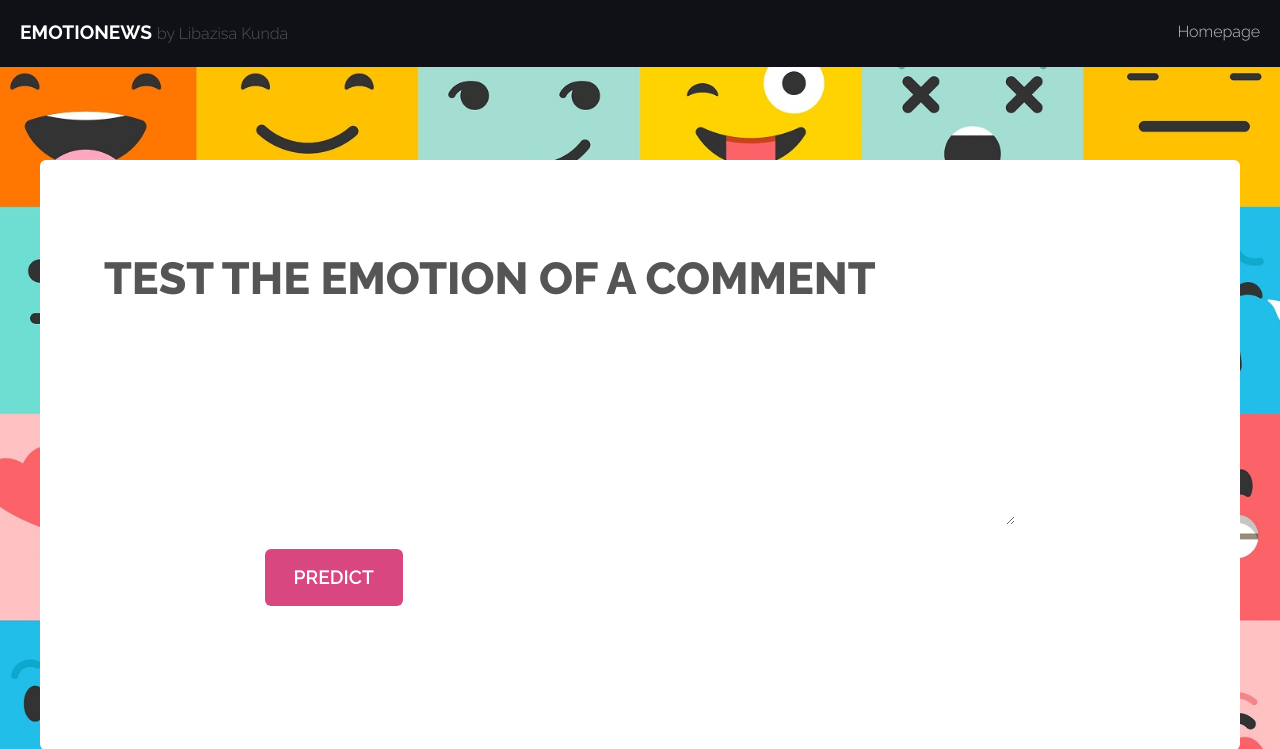
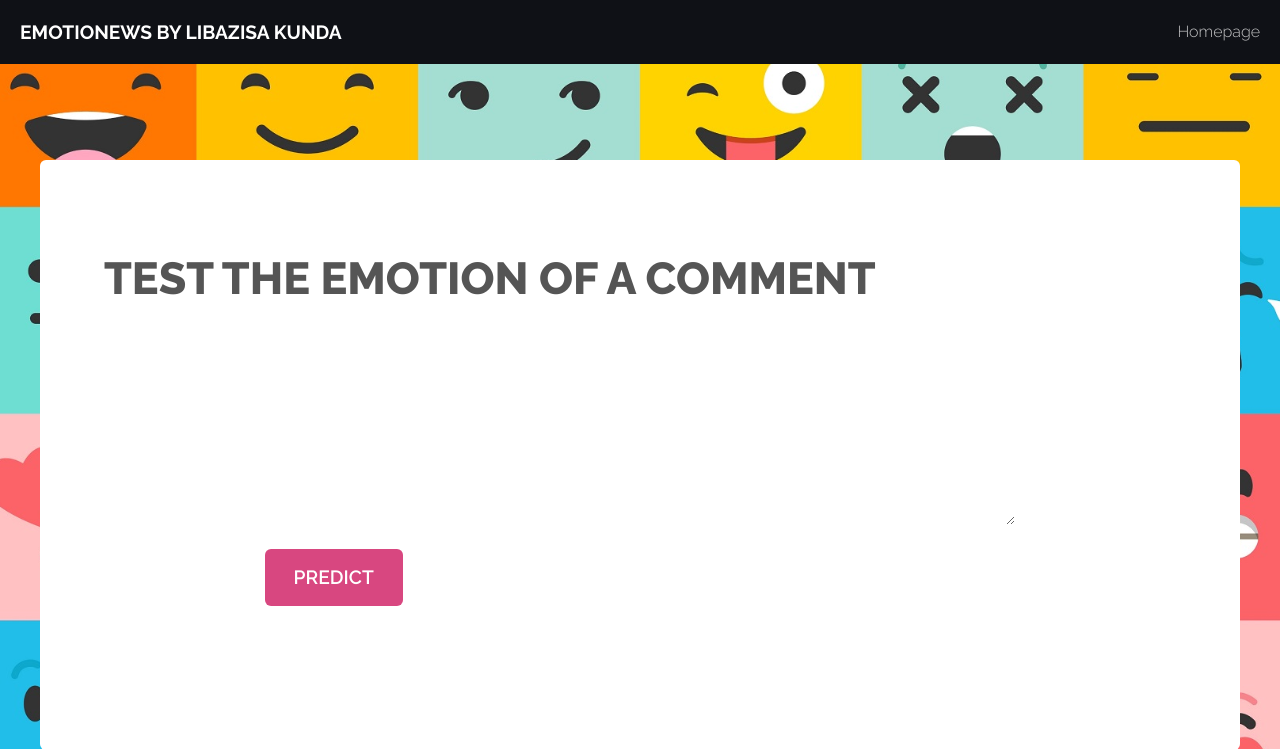
Before and after one commit to Kunda-Finalist/emotionews, a Flask app: page /comment in a window 1280 px wide. Shown: the top 749 px of the page. Run offline with Flask 2, Linux system fonts and the light colour scheme; parts of the project's set-up code (start-up, migrations or seed data) failed here and were passed over.

Commit message:
Update comment.html

```diff
--- a/templates/comment.html
+++ b/templates/comment.html
@@ -22,12 +22,11 @@
 				<!-- Header -->
 					<div id="header" class="skel-panels-fixed">
 						<div id="logo">
-							<h1><a href="index.html">EmotioNews</a></h1>
-							<span class="tag">by Libazisa Kunda</span>
+							<h1><a href="/">EmotioNews by Libazisa Kunda</a></h1>
 						</div>
 						<nav id="nav">
 							<ul>
-								<li class="active"><a href="index.html">Homepage</a></li>
+								<li class="active"><a href="/">Homepage</a></li>
 							</ul>
 						</nav>
 					</div>
@@ -38,7 +37,7 @@
 						<section>
 							<header class="major">
 								<h2>Test the Emotion of a Comment</h2>
-								<form action="{{ url_for('predict_comment')}}" method="POST">
+								<form action="//predict_comment" method="POST">
 		                                                <textarea name="message" rows="6" cols="50"></textarea>
                                                                 <br/>
                                                                 <input type="submit" class="btn-info" value="predict">
```
